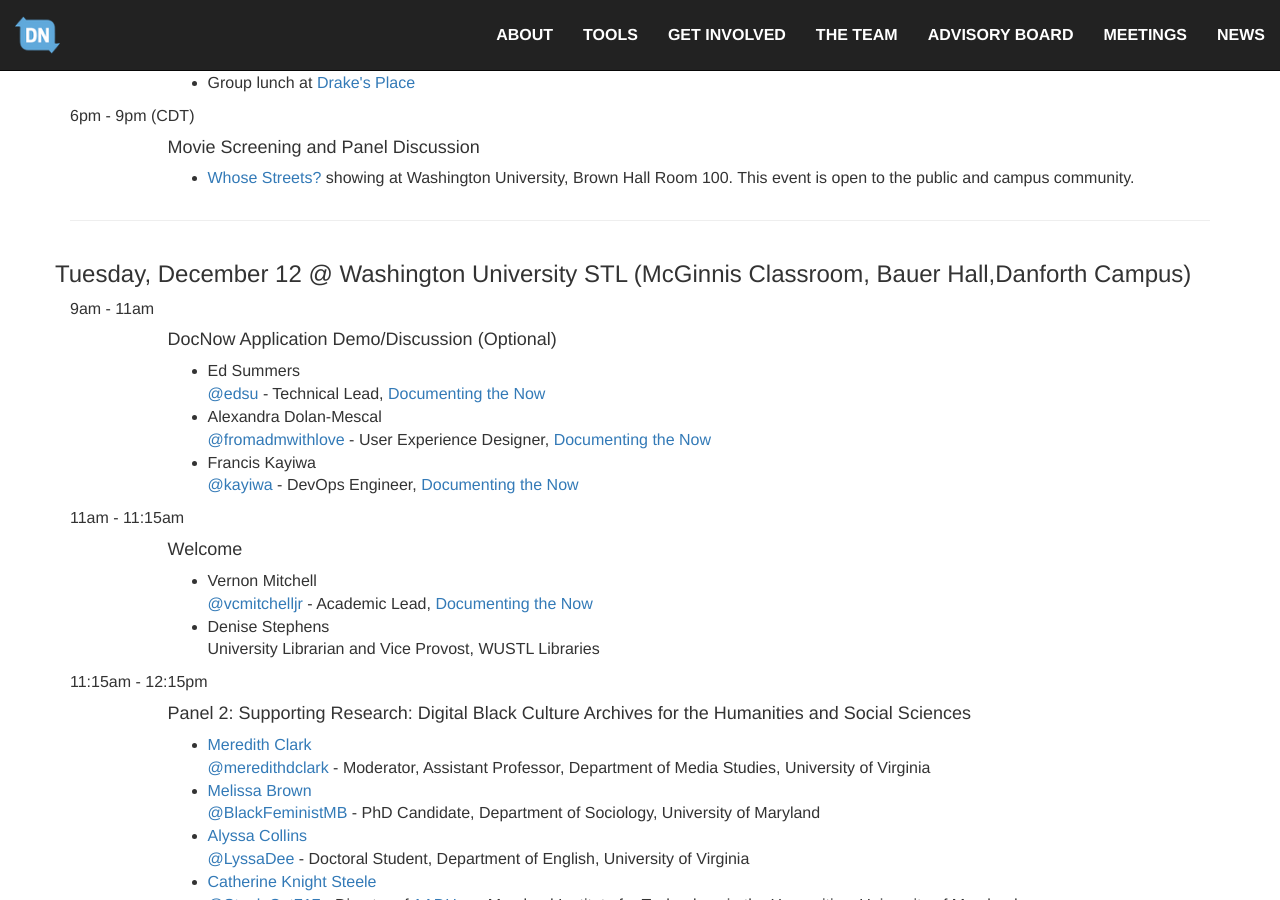
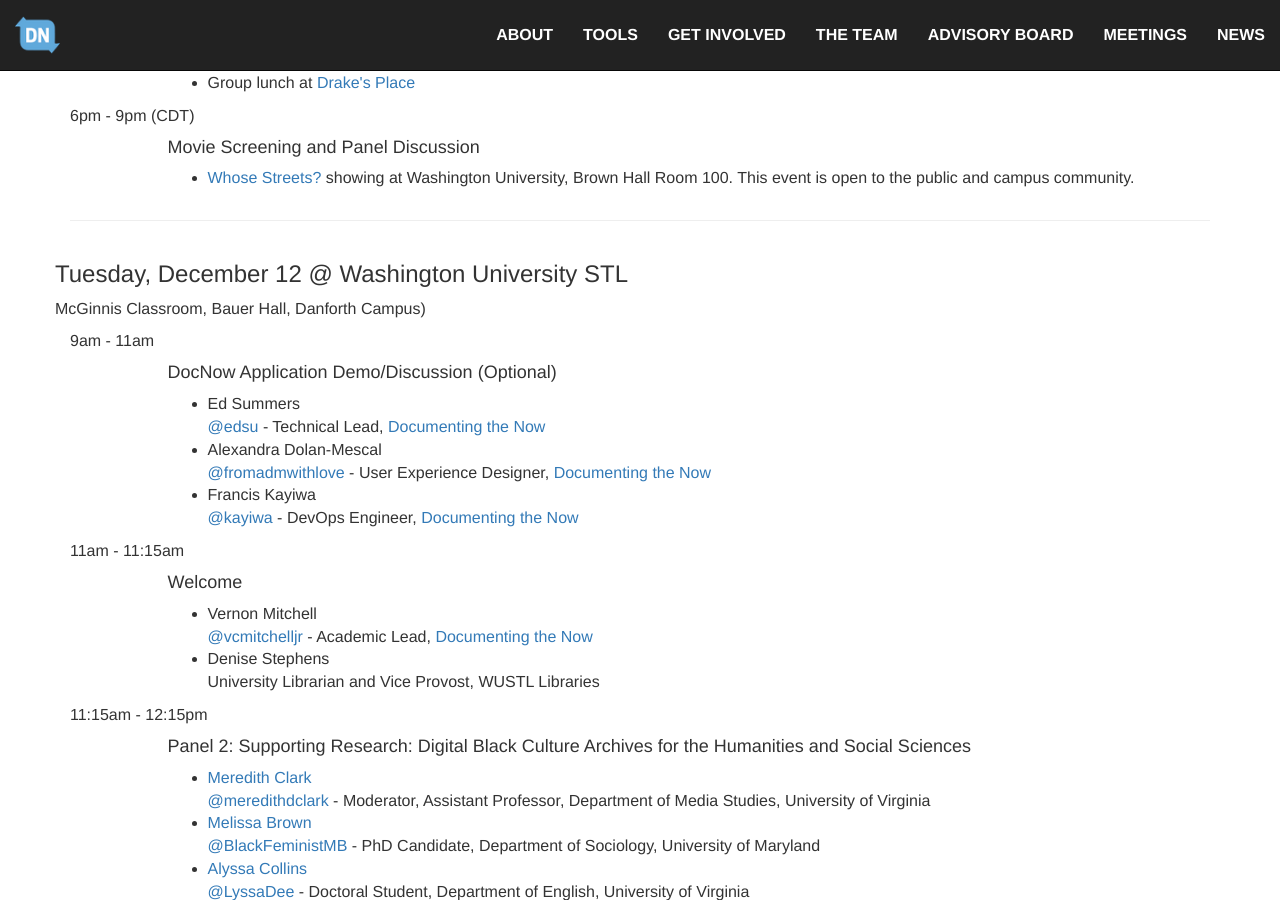
Before and after one commit to DocNow/docnow.github.io, a Jekyll site: the page built from meetings/stl-2017/index.html, in a window 1280 px wide and 900 px high, scrolled down 1556 px. Built offline with Jekyll 4.4.1, drawn with Linux system fonts in a browser that asks for light colours.

Commit message:
make smaller
add space

```diff
--- a/meetings/stl-2017/index.html
+++ b/meetings/stl-2017/index.html
@@ -75,7 +75,8 @@
   </div>
   <hr>
   <div class="row">
-    <h3>Tuesday, December 12 @ Washington University STL (McGinnis Classroom, Bauer Hall,Danforth Campus)</h3>
+    <h3>Tuesday, December 12 @ Washington University STL</h3>
+    <p>McGinnis Classroom, Bauer Hall, Danforth Campus)</p>
     <div class="col-lg-10">9am - 11am</div>
     <div class="col-lg-offset-1 col-lg-12">
       <h4>DocNow Application Demo/Discussion (Optional)</h4>
```
